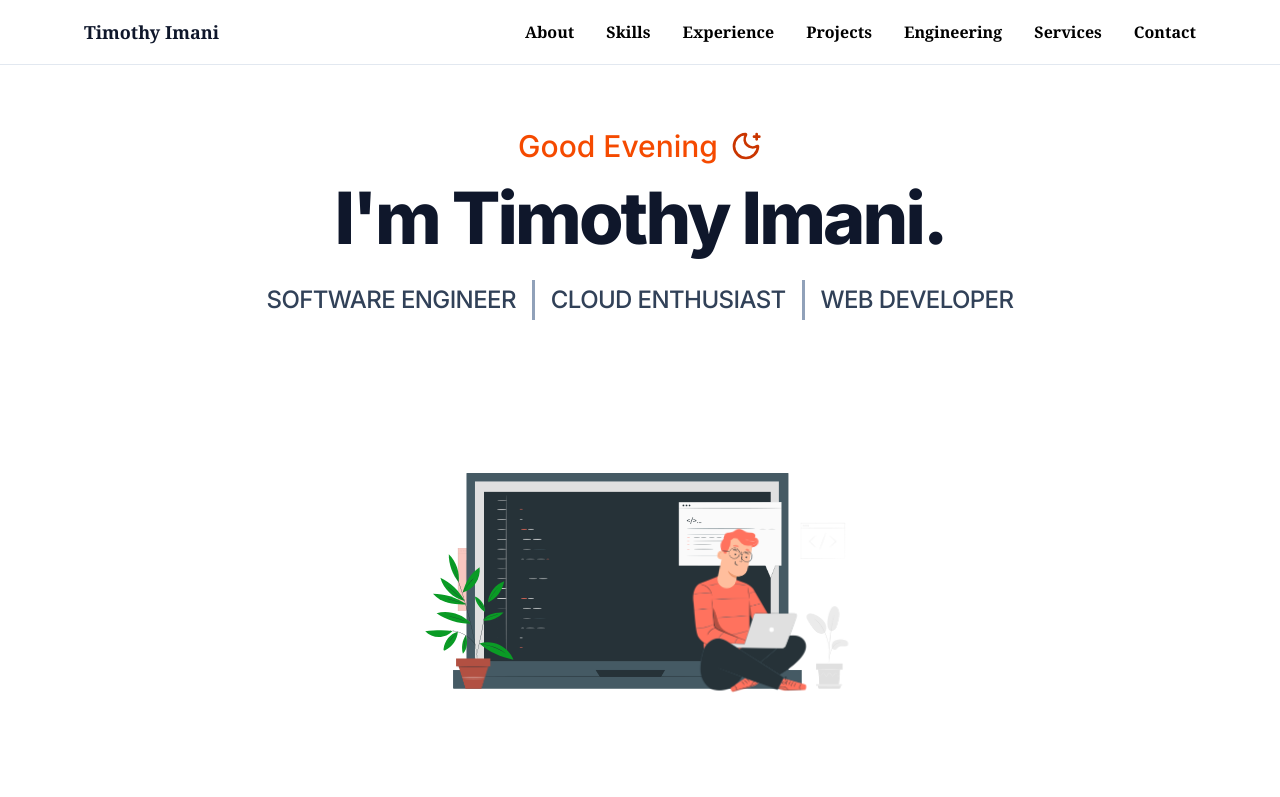
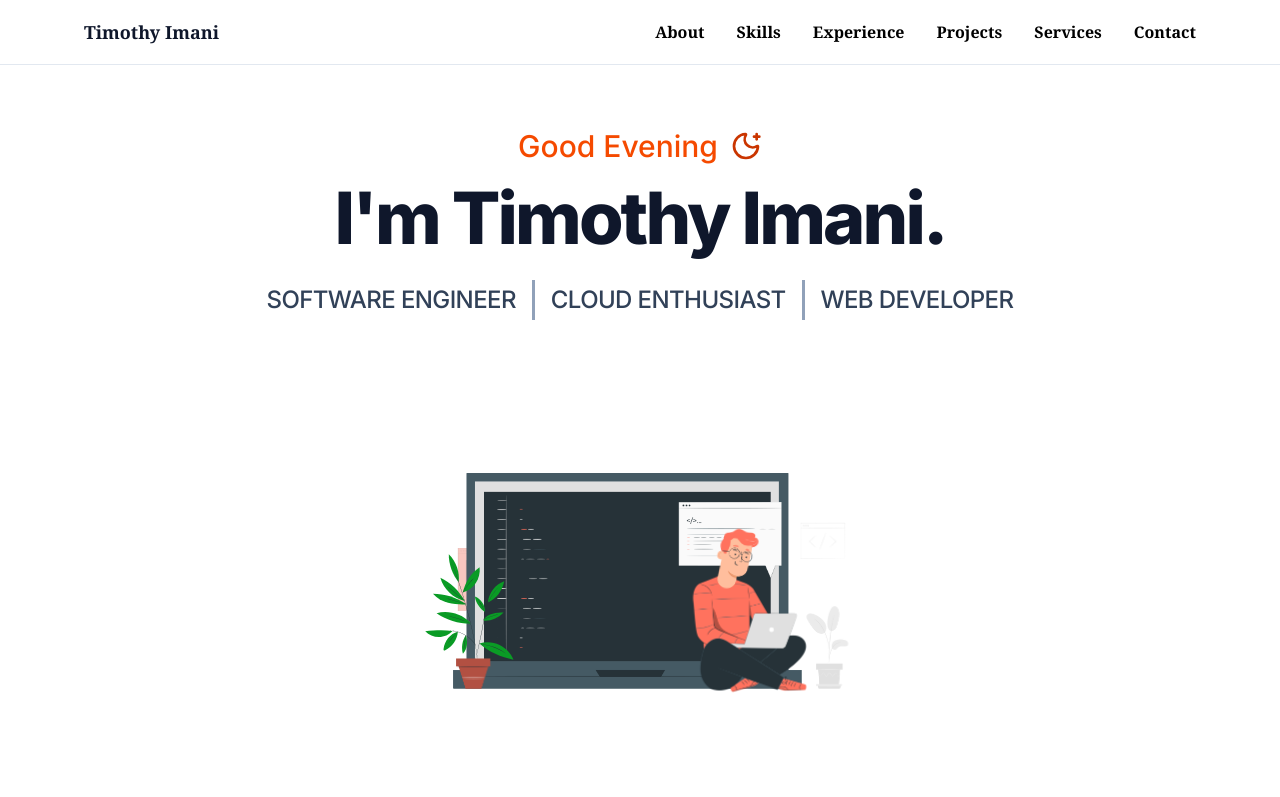
Before and after one commit to imani-prog/Timothy-Imani, a React (Vite) app: page / in a window 1280 px wide. Shown: the top 797 px of the page. Built offline with nearby package versions, Linux system fonts and the light colour scheme.

Commit message:
Refactored Navbar

```diff
--- a/src/components/layout/Navbar.jsx
+++ b/src/components/layout/Navbar.jsx
@@ -8,7 +8,7 @@ const NAV_LINKS = [
   { label: 'Skills', href: '#about' },
   { label: 'Experience', href: '#experience' },
   { label: 'Projects', href: '#projects' },
-  { label: 'Engineering', href: '#engineering' },
+  // { label: 'Engineering', href: '#engineering' },
   { label: 'Services', href: '#services' },
   { label: 'Contact', href: '#contact' },
 ]
```
